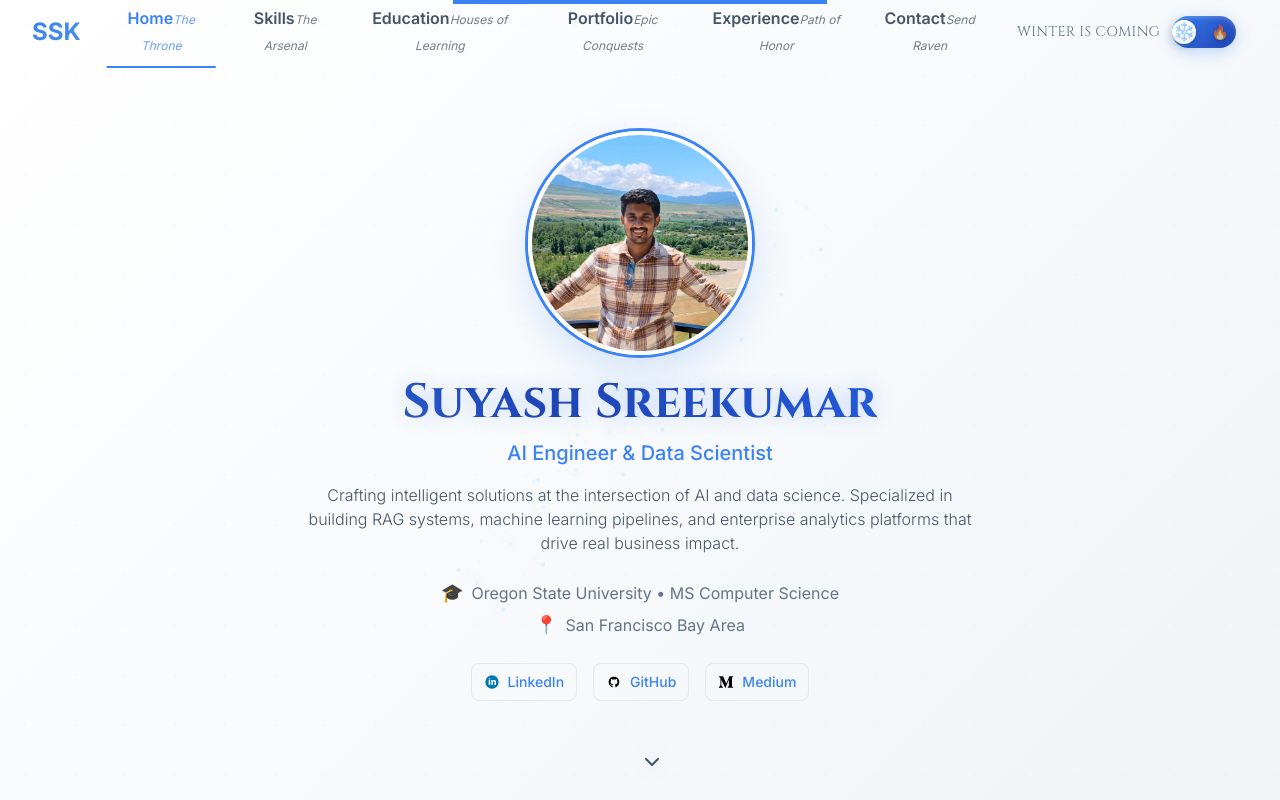
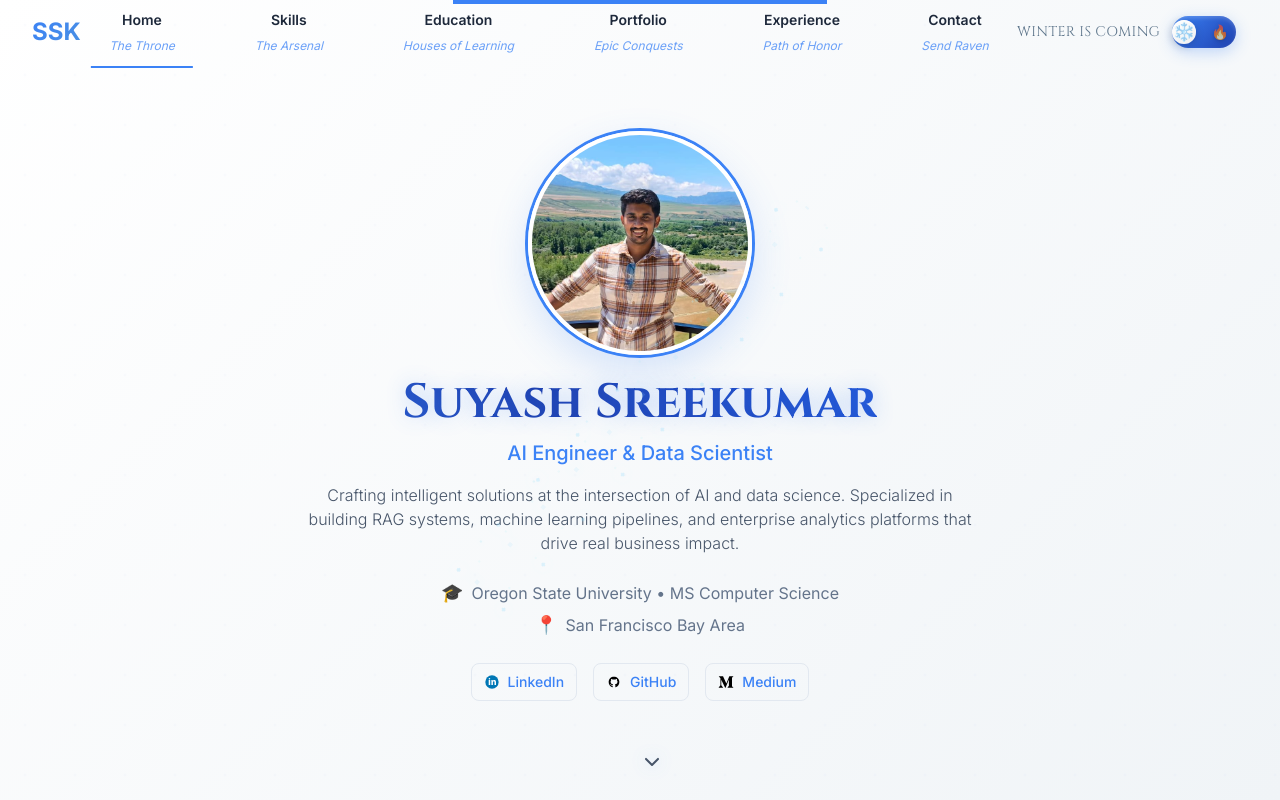
Before and after one commit to suyash8991/portfolio, a React (Vite) app: page / in a window 1280 px wide. Shown: the top 800 px of the page. Built offline with nearby package versions, Linux system fonts and the light colour scheme.

Commit message:
Fix navigation bar dual labels - display on separate lines with proper spacing

```diff
--- a/src/components/ui/Navigation.tsx
+++ b/src/components/ui/Navigation.tsx
@@ -42,17 +42,11 @@ const Navigation = () => {
   }, []);
 
   const scrollToSection = (href: string) => {
-    // Get the section index from href
     const sectionId = href.replace('#', '');
-    const sections = ['hero', 'skills', 'education', 'projects', 'experience', 'contact'];
-    const sectionIndex = sections.indexOf(sectionId);
+    const element = document.getElementById(sectionId);
 
-    if (sectionIndex !== -1) {
-      // Find the Swiper instance and slide to the section
-      const swiperContainer = document.querySelector('.vertical-swiper');
-      if (swiperContainer && (swiperContainer as any).swiper) {
-        (swiperContainer as any).swiper.slideTo(sectionIndex);
-      }
+    if (element) {
+      element.scrollIntoView({ behavior: 'smooth' });
     }
     setIsOpen(false);
   };
@@ -97,7 +91,7 @@ const Navigation = () => {
 
             {/* Desktop Menu & Theme Toggle */}
             <div className="hidden lg:flex items-center flex-1 justify-center">
-              <div className="flex items-center justify-center flex-1 max-w-4xl gap-1">
+              <div className="flex items-center justify-center flex-1 max-w-4xl gap-8">
                 {navItems.map((item) => (
                   <motion.button
                     key={item.id}
@@ -106,15 +100,18 @@ const Navigation = () => {
                     whileHover={{ y: -2 }}
                     whileTap={{ scale: 0.98 }}
                   >
+                    {/* Dual Label Structure - Separate Lines */}
+                    <div className="flex flex-col items-center text-center">
                       {/* Primary Label */}
-                    <span className="font-semibold text-base relative z-10">
+                      <span className="font-semibold text-base leading-tight">
                         {item.primary}
                       </span>
 
                       {/* Secondary Label */}
-                    <span className="text-xs italic opacity-75 mt-1">
+                      <span className="text-xs italic opacity-75 leading-tight mt-1">
                         {item.secondary}
                       </span>
+                    </div>
                   </motion.button>
                 ))}
               </div>
--- a/src/index.css
+++ b/src/index.css
@@ -917,9 +917,38 @@ body {
 .nav-link {
   position: relative;
   transition: all 0.3s ease;
-  padding: 0.5rem 1rem;
-  border-radius: 0.375rem;
+  padding: 0.75rem 1.5rem;
+  border-radius: 0.5rem;
   color: var(--text-secondary);
+  display: flex;
+  flex-direction: column;
+  align-items: center;
+  justify-content: center;
+  min-height: 3.5rem;
+  text-align: center;
+  white-space: nowrap;
+}
+
+.nav-link > div {
+  display: flex;
+  flex-direction: column;
+  align-items: center;
+  gap: 0.25rem;
+}
+
+.nav-link span:first-child {
+  font-weight: 600;
+  font-size: 0.875rem;
+  line-height: 1.25rem;
+  color: var(--text-primary);
+}
+
+.nav-link span:last-child {
+  font-size: 0.75rem;
+  line-height: 1rem;
+  font-style: italic;
+  opacity: 0.75;
+  color: var(--accent-primary);
 }
 
 .nav-link::after {
@@ -937,6 +966,7 @@ body {
 .nav-link:hover {
   color: var(--text-primary);
   transform: translateY(-1px);
+  background-color: var(--bg-secondary);
 }
 
 .nav-link:hover::after {
@@ -945,7 +975,7 @@ body {
 
 .nav-link.active {
   color: var(--accent-primary);
-
+  background-color: var(--accent-primary)10;
 }
 
 .nav-link.active::after {
```
Lines whose indentation alone changed are shown as unchanged.
